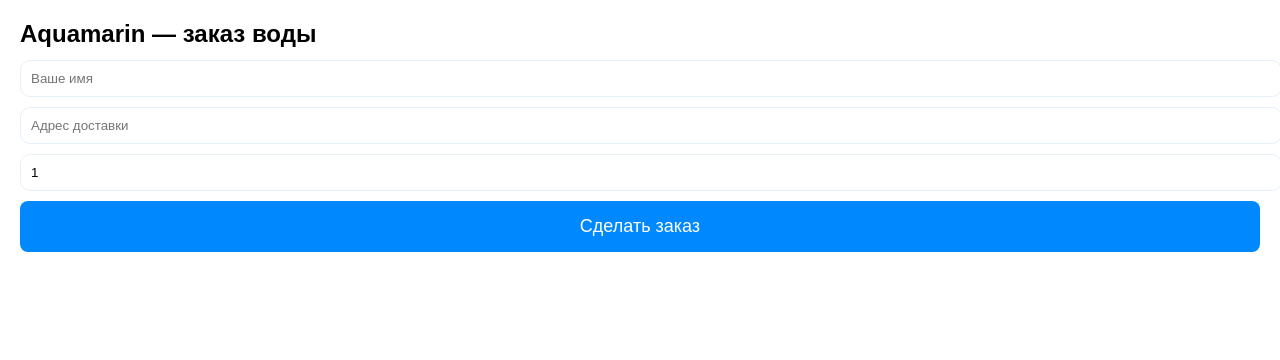
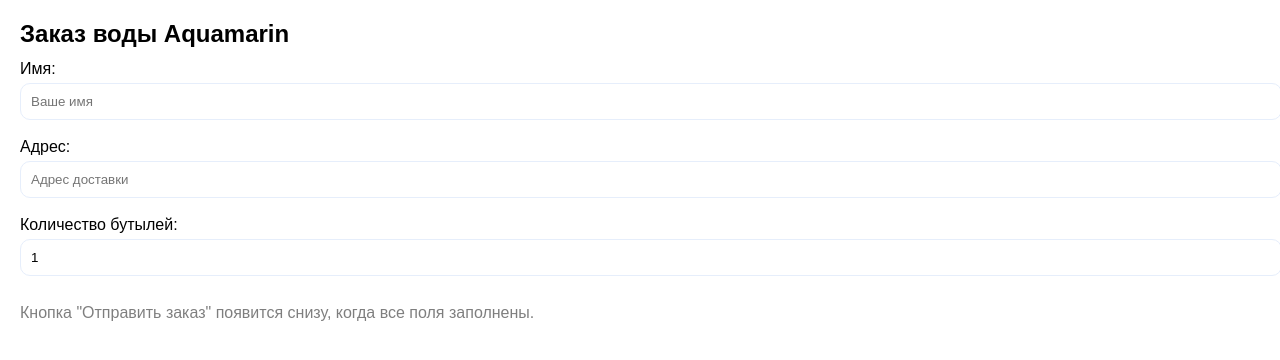
Before and after one commit to KronosTSE/aquamini-frontend, a React (Vite) app: page / in a window 1280 px wide. Shown: the top 360 px of the page. Built offline with nearby package versions, Linux system fonts and the light colour scheme; no server answers.

Commit message:
Update App.jsx

```diff
--- a/src/App.jsx
+++ b/src/App.jsx
@@ -1,73 +1,93 @@
 import { useEffect, useState } from "react";
 
 function App() {
+  const tg = window.Telegram?.WebApp;
+  const backend = import.meta.env.VITE_BACKEND_URL;
+
   const [name, setName] = useState("");
   const [address, setAddress] = useState("");
   const [bottles, setBottles] = useState(1);
-  const backend = import.meta.env.VITE_BACKEND_URL;
 
+  // Инициализация Telegram Mini App
   useEffect(() => {
-    try {
-      if (window.Telegram?.WebApp) {
-        window.Telegram.WebApp.ready();
-      }
-    } catch (e) {
-      console.log(e);
+    if (tg) {
+      tg.ready();
+      tg.expand();
+      tg.MainButton.setText("Отправить заказ");
+      tg.MainButton.hide();
+
+      // Авто-заполнение имени
+      const userName = tg.initDataUnsafe?.user?.first_name;
+      if (userName) setName(userName);
     }
   }, []);
 
+  // Обработчик отправки заказа
   const sendOrder = async () => {
     const res = await fetch(`${backend}/order`, {
       method: "POST",
       headers: { "Content-Type": "application/json" },
-      body: JSON.stringify({ name, address, bottles })
+      body: JSON.stringify({ name, address, bottles }),
     });
+    const data = await res.json();
 
-    const data = await res.json();
-    if (data.ok) alert("Заказ отправлен!");
-    else alert("Ошибка отправки");
+    if (data.ok) {
+      tg.close();
+    } else {
+      alert("Ошибка при отправке заказа");
+    }
   };
 
+  // Логика отображения кнопки Telegram
+  useEffect(() => {
+    if (tg) {
+      if (name && address && bottles >= 1) {
+        tg.MainButton.show();
+        tg.MainButton.onClick(sendOrder);
+      } else {
+        tg.MainButton.hide();
+      }
+    }
+  }, [name, address, bottles]);
+
   return (
-    <div style={{ padding: 20, fontFamily: "Arial" }}>
-      <h2>Aquamarin — заказ воды</h2>
+    <div style={{ padding: 20, fontFamily: "Arial", color: tg?.themeParams.text_color }}>
+      <h2>Заказ воды Aquamarin</h2>
 
+      <div style={{ marginBottom: 10 }}>
+        <label>Имя:</label>
         <input
-        placeholder="Ваше имя"
+          style={{ width: "100%", padding: 10, marginTop: 5 }}
           value={name}
           onChange={(e) => setName(e.target.value)}
-        style={{ width: "100%", padding: 10, marginBottom: 10 }}
+          placeholder="Ваше имя"
         />
+      </div>
 
+      <div style={{ marginBottom: 10 }}>
+        <label>Адрес:</label>
         <input
-        placeholder="Адрес доставки"
+          style={{ width: "100%", padding: 10, marginTop: 5 }}
           value={address}
           onChange={(e) => setAddress(e.target.value)}
-        style={{ width: "100%", padding: 10, marginBottom: 10 }}
+          placeholder="Адрес доставки"
         />
+      </div>
 
+      <div style={{ marginBottom: 10 }}>
+        <label>Количество бутылей:</label>
         <input
           type="number"
           min="1"
+          style={{ width: "100%", padding: 10, marginTop: 5 }}
           value={bottles}
           onChange={(e) => setBottles(e.target.value)}
-        style={{ width: "100%", padding: 10, marginBottom: 10 }}
         />
+      </div>
 
-      <button
-        onClick={sendOrder}
-        style={{
-          width: "100%",
-          padding: 15,
-          background: "#0088ff",
-          color: "white",
-          border: "none",
-          borderRadius: 8,
-          fontSize: 18,
-        }}
-      >
-        Сделать заказ
-      </button>
+      <div style={{ marginTop: 20, opacity: 0.5 }}>
+        Кнопка "Отправить заказ" появится снизу, когда все поля заполнены.
+      </div>
     </div>
   );
 }
```
Lines whose indentation alone changed are shown as unchanged.
